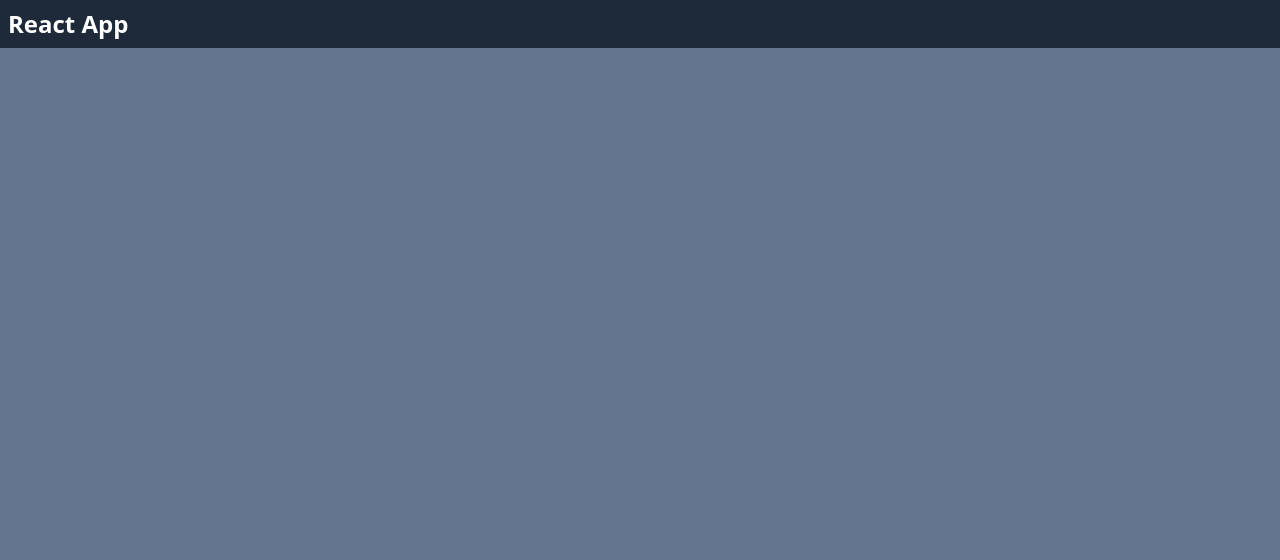
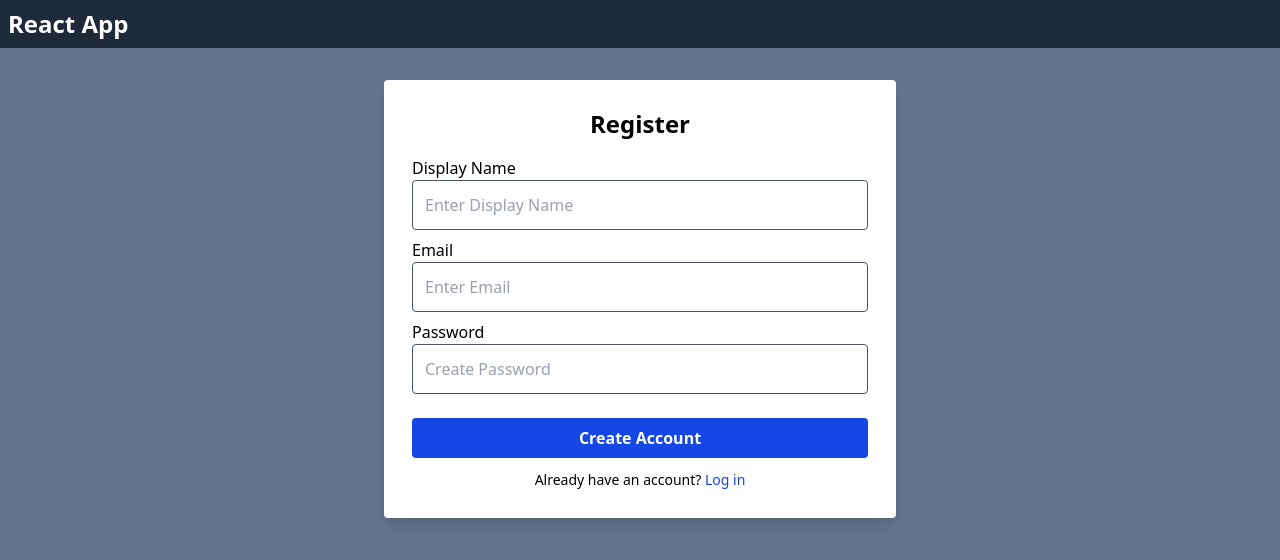
Before and after one commit to lizburkecodes/react-frontend, a React (Vite) app: page /register in a window 1280 px wide. Before the commit this address had no page. Shown: the top 560 px of the page. Built offline with nearby package versions, Linux system fonts and the light colour scheme.

Commit message:
register

```diff
--- a/src/App.jsx
+++ b/src/App.jsx
@@ -7,6 +7,7 @@ import LoginPage from "./pages/LoginPage";
 import CreatePage from "./pages/CreatePage";
 import EditPage from "./pages/EditPage";
 import StorePage from "./pages/StorePage";
+import RegisterPage from "./pages/RegisterPage";
 
 const App = () => {
   return (
@@ -21,6 +22,7 @@ const App = () => {
           <Route index element={<HomePage />} />
           <Route path="/stores/:id" element={<StorePage />} />
           <Route path="/login" element={<LoginPage />} />
+          <Route path="/register" element={<RegisterPage />} />
           <Route path="/create" element={<CreatePage />} />
           <Route path="/edit/:id" element={<EditPage />} />
         </Routes>
--- /dev/null
+++ b/src/pages/RegisterPage.jsx
@@ -0,0 +1,111 @@
+import { useState } from "react";
+import axios from "axios";
+import { useNavigate, Link } from "react-router-dom";
+import { toast } from "react-toastify";
+
+const RegisterPage = () => {
+  const navigate = useNavigate();
+
+  const [displayName, setDisplayName] = useState("");
+  const [email, setEmail] = useState("");
+  const [password, setPassword] = useState("");
+  const [isLoading, setIsLoading] = useState(false);
+
+  const handleRegister = async (e) => {
+    e.preventDefault();
+
+    if (!displayName || !email || !password) {
+      toast.error("Please fill out all fields.");
+      return;
+    }
+
+    try {
+      setIsLoading(true);
+
+      const res = await axios.post(`${import.meta.env.VITE_API_URL}/api/auth/register`, {
+        displayName,
+        email,
+        password,
+      });
+
+      // Save token + user (auto-login after register)
+      localStorage.setItem("token", res.data.token);
+      localStorage.setItem("user", JSON.stringify(res.data.user));
+
+      toast.success(`Welcome, ${res.data.user.displayName}!`);
+      navigate("/");
+    } catch (error) {
+      const msg =
+        error?.response?.data?.message ||
+        error?.message ||
+        "Registration failed";
+      toast.error(msg);
+    } finally {
+      setIsLoading(false);
+    }
+  };
+
+  return (
+    <div className="max-w-lg bg-white shadow-lg mx-auto p-7 rounded mt-6">
+      <h2 className="font-semibold text-2xl mb-4 block text-center">Register</h2>
+
+      <form onSubmit={handleRegister}>
+        <div className="space-y-2">
+          <div>
+            <label htmlFor="displayName">Display Name</label>
+            <input
+              type="text"
+              value={displayName}
+              onChange={(e) => setDisplayName(e.target.value)}
+              className="w-full block border p-3 text-gray-600 rounded focus:outline-none focus:shadow-outline focus:border-blue-200 placeholder-gray-400"
+              placeholder="Enter Display Name"
+            />
+          </div>
+
+          <div>
+            <label htmlFor="email">Email</label>
+            <input
+              type="email"
+              value={email}
+              onChange={(e) => setEmail(e.target.value)}
+              className="w-full block border p-3 text-gray-600 rounded focus:outline-none focus:shadow-outline focus:border-blue-200 placeholder-gray-400"
+              placeholder="Enter Email"
+              autoComplete="email"
+            />
+          </div>
+
+          <div>
+            <label htmlFor="password">Password</label>
+            <input
+              type="password"
+              value={password}
+              onChange={(e) => setPassword(e.target.value)}
+              className="w-full block border p-3 text-gray-600 rounded focus:outline-none focus:shadow-outline focus:border-blue-200 placeholder-gray-400"
+              placeholder="Create Password"
+              autoComplete="new-password"
+            />
+          </div>
+
+          <div>
+            <button
+              className="block w-full mt-6 bg-blue-700 text-white rounded-sm px-4 py-2 font-bold hover:bg-blue-600 hover:cursor-pointer disabled:opacity-60"
+              type="submit"
+              disabled={isLoading}
+            >
+              {isLoading ? "Creating account..." : "Create Account"}
+            </button>
+          </div>
+
+          <div className="text-sm mt-3 text-center">
+            Already have an account?{" "}
+            <Link to="/login" className="text-blue-700 hover:underline">
+              Log in
+            </Link>
+          </div>
+        </div>
+      </form>
+    </div>
+  );
+};
+
+export default RegisterPage;
```
